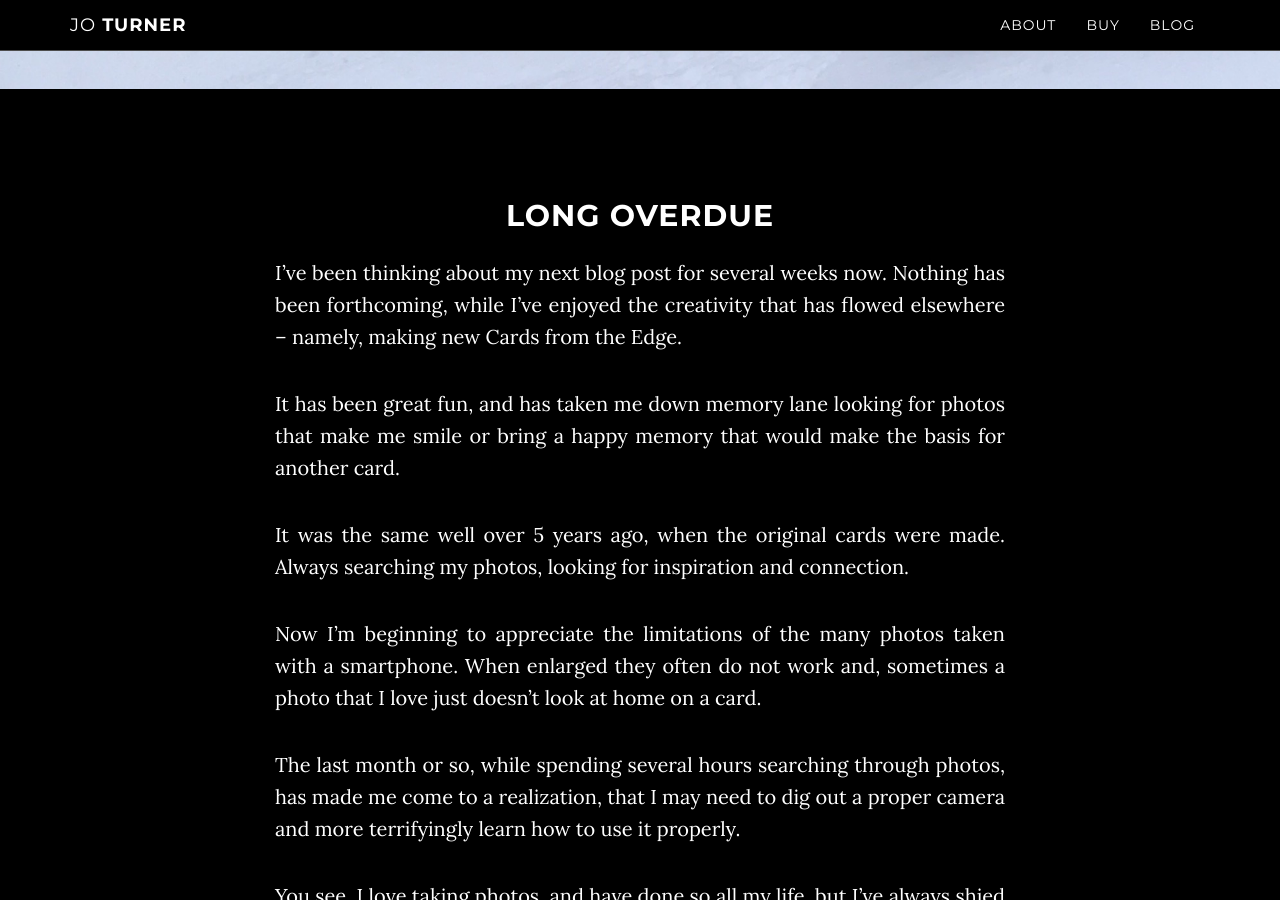
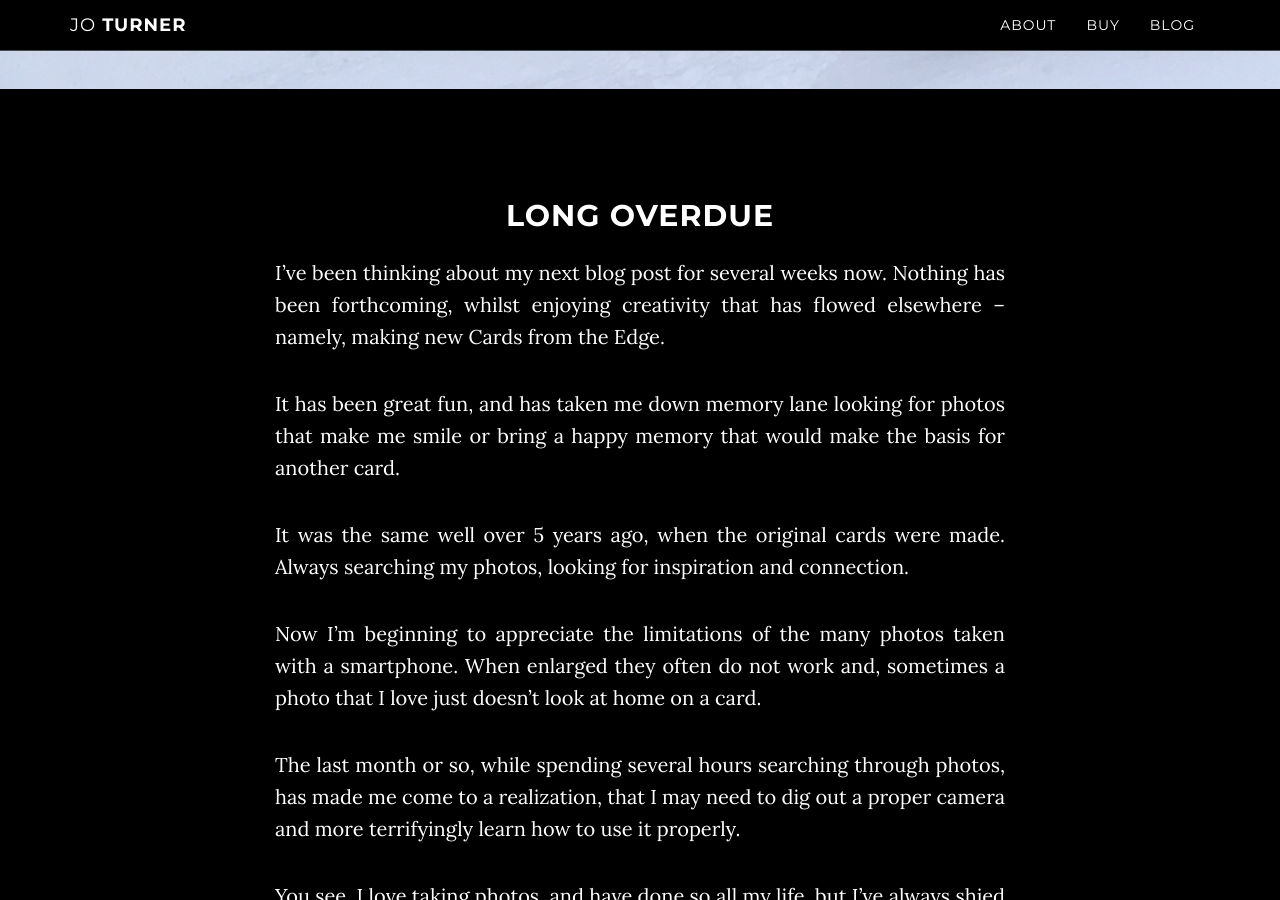
Before and after one commit to cardsfromtheedge/cardsfromtheedge.github.io, a Jekyll site: the page built from _posts/2018-03-15-Long-Overdue.md, in a window 1280 px wide and 900 px high, scrolled down 811 px. Built offline with Jekyll 4.4.1, drawn with Linux system fonts in a browser that asks for light colours.

Commit message:
Update 2018-03-15-Long-Overdue.md

```diff
--- a/_posts/2018-03-15-Long-Overdue.md
+++ b/_posts/2018-03-15-Long-Overdue.md
@@ -6,7 +6,7 @@ date:       2018-03-15 12:00:00
 author:     "Jo Turner"
 header-img: "img/snowingagain.jpg"
 ---
-I’ve been thinking about my next blog post for several weeks now. Nothing has been forthcoming, while I’ve enjoyed the creativity that has flowed elsewhere – namely, making new Cards from the Edge.
+I’ve been thinking about my next blog post for several weeks now. Nothing has been forthcoming, whilst enjoying creativity that has flowed elsewhere – namely, making new Cards from the Edge.
 
 It has been great fun, and has taken me down memory lane looking for photos that make me smile or bring a happy memory that would make the basis for another card.
 
```
